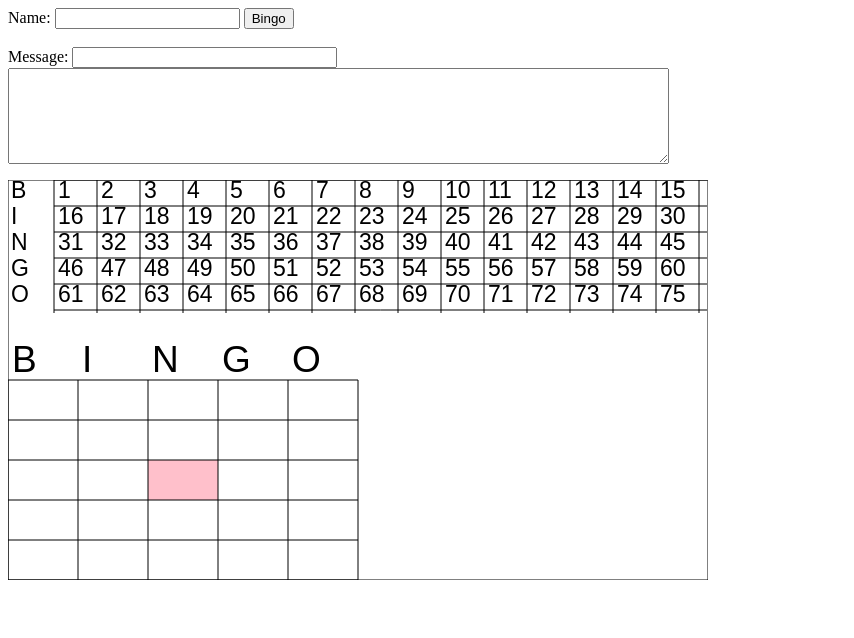
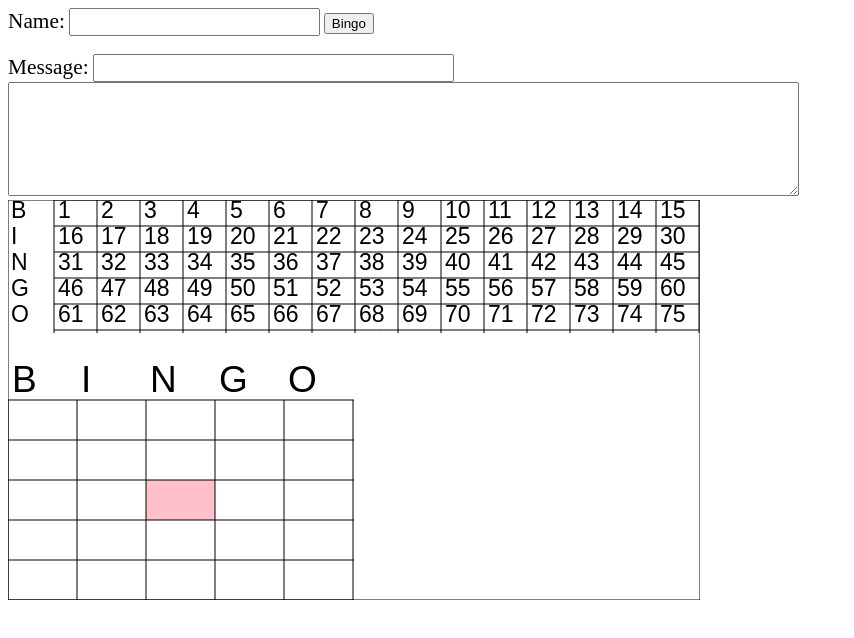
Before and after one commit to jyeemvhs/Bingo, a website: page public/views/index.html in a window 1280 px wide. Shown: the whole page, without its empty margins (0-854 px from the left). Drawn offline with nearby package versions, Linux system fonts and the light colour scheme; no server answers.

Commit message:
Text size changes

```diff
--- a/public/views/index.html
+++ b/public/views/index.html
@@ -89,7 +89,7 @@ function canvasApp(){
 
    //canvasApp level variables
     var keyPressList = [];
-    var windowWidth = 700;
+    var windowWidth = 692;
     var windowHeight = 400;
     var mouseX = 0;
     var mouseY = 0;
@@ -129,7 +129,7 @@ function canvasApp(){
     {
 //These need to be modified when changes are made to location of canvas!!!!!!
         xpixel = e.clientX - 8;
-        ypixel = e.clientY - 180;
+        ypixel = e.clientY - 200;
         Select(xpixel,ypixel);
     }
     function input()
@@ -502,19 +502,19 @@ function canvasApp(){
 
   <body>
 
-        <label for="username">Name:</label>
-        <input id="username" type="text" name="username" value="">
+        <label for="username" style="font-size: 16pt">Name:</label>
+        <input id="username" type="text" name="username" value="" style="font-size: 14pt">
         <input type="button" value="Bingo" onclick="msgBingo()">
         <br>
         <br>
-        <label for="message">Message:</label>
-        <input id="message" type="text" name="message" value="" size="30" maxlength="50">
+        <label for="message" style="font-size: 16pt">Message:</label>
+        <input id="message" type="text" name="message" value="" size="30" maxlength="50" style="font-size: 14pt">
         <br>
-        <textarea id="comments" name="comments" rows="6" cols="80"></textarea>
+        <textarea id="comments" name="comments" rows="6" cols="77" style="font-size: 12pt"></textarea>
 
 
 
-<canvas id="canvas" width="700" height="400"  style="position:absolute;top: 180px; left: 8px;">
+<canvas id="canvas" width="692" height="400"  style="position:absolute;top: 200px; left: 8px;">
  Your browser does not support HTML5 Canvas.
 </canvas>
 
```
Also changed, not shown: public/views/info.html (+5 -5 lines).
